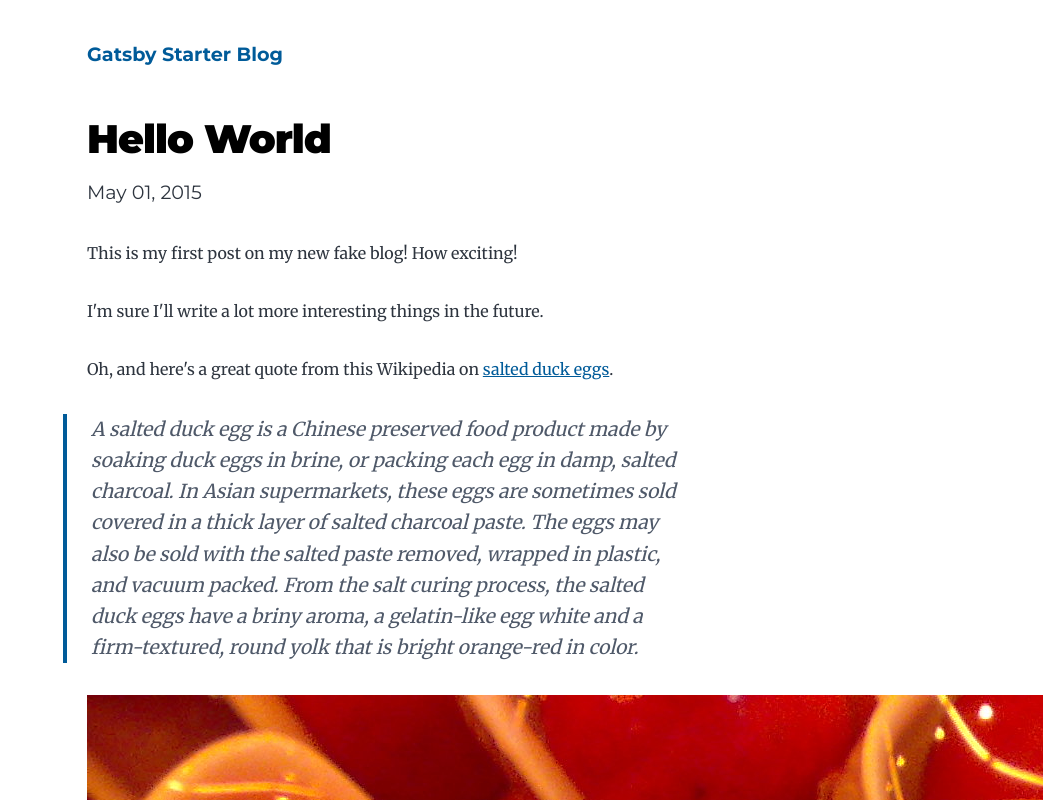
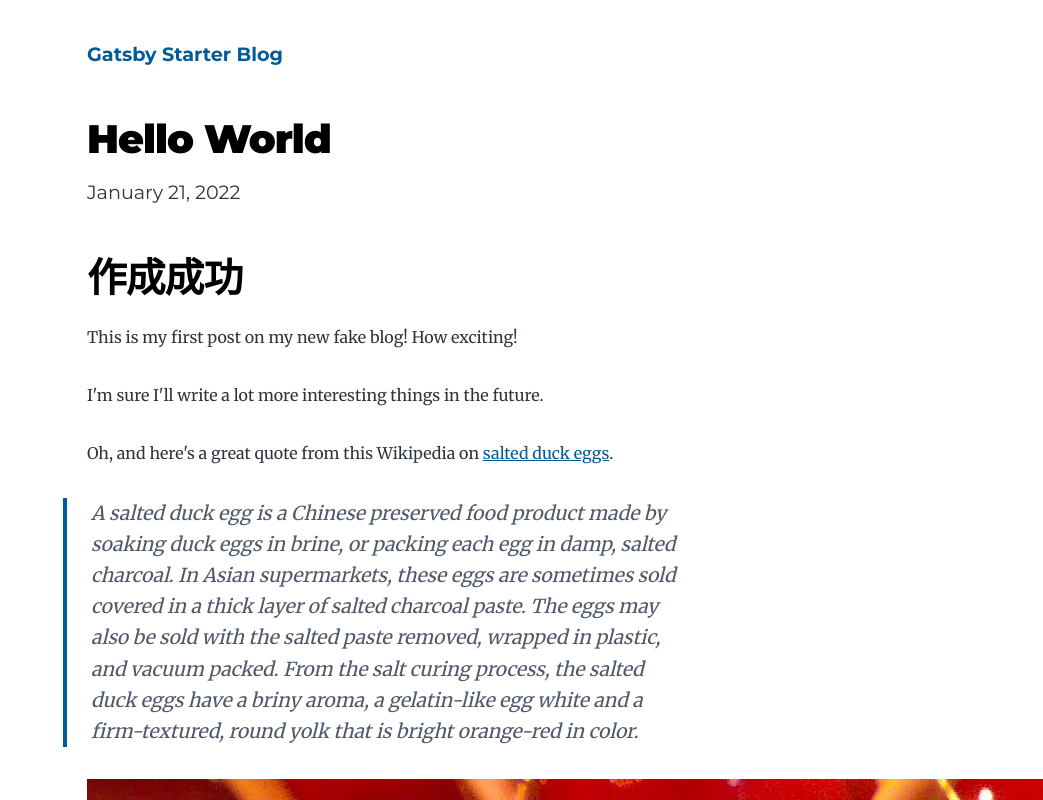
Before and after one commit to nsk0826/blog-for-learning, a Gatsby site: page /hello-world/ in a window 1280 px wide. Shown: the top 800 px of the page, without its empty margins (237-1280 px from the left). Built offline with nearby package versions, Linux system fonts and the light colour scheme; Gatsby itself is replaced by a stand-in of ours; some packages are replaced by stand-ins of ours.

Commit message:
ブログ作成成功

```diff
--- a/content/blog/hello-world/index.md
+++ b/content/blog/hello-world/index.md
@@ -1,8 +1,10 @@
 ---
 title: Hello World
-date: "2015-05-01T22:12:03.284Z"
+date: "2022-01-21"
 description: "Hello World"
 ---
+# 作成成功
+
 
 This is my first post on my new fake blog! How exciting!
 
```
